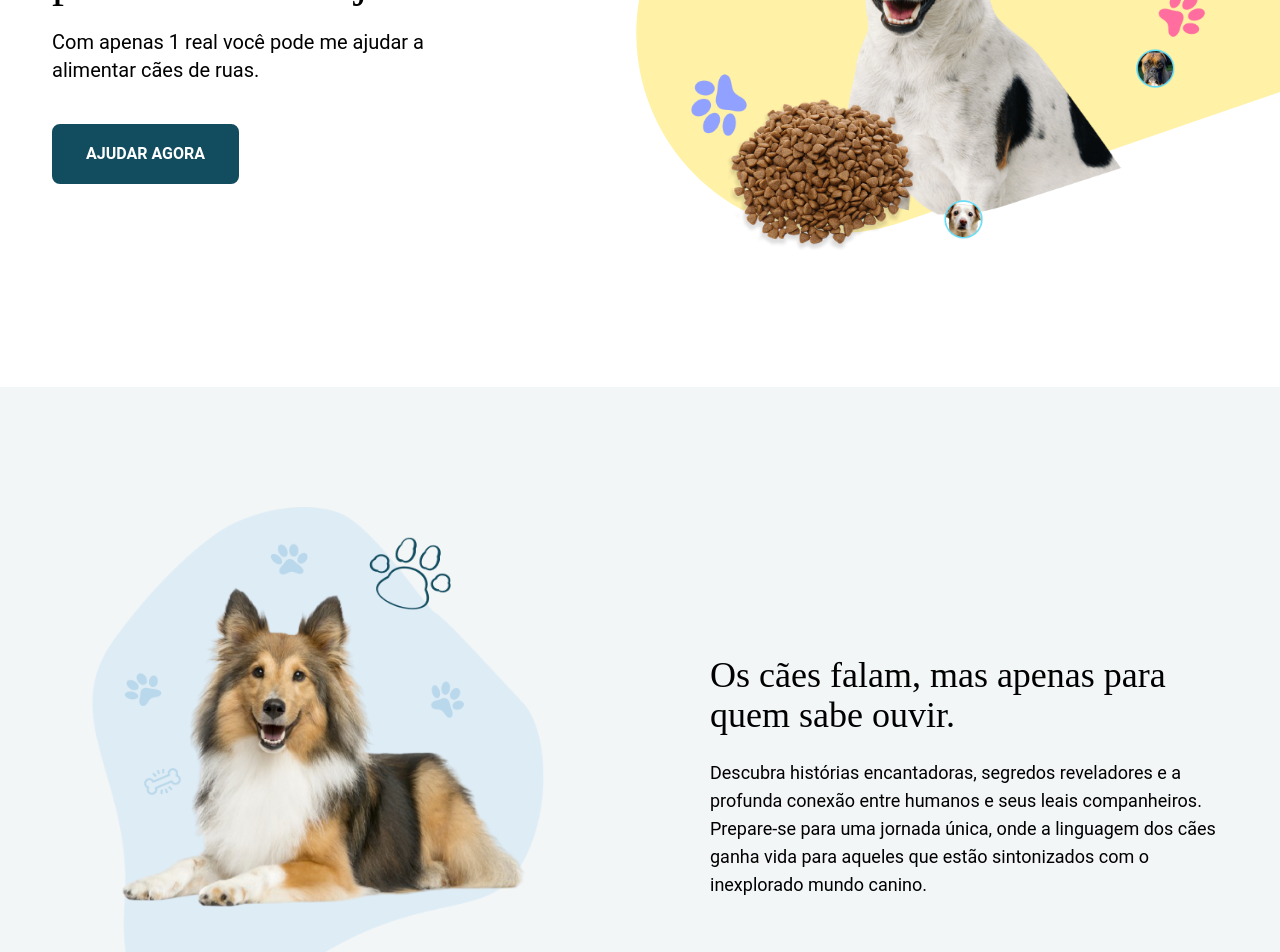
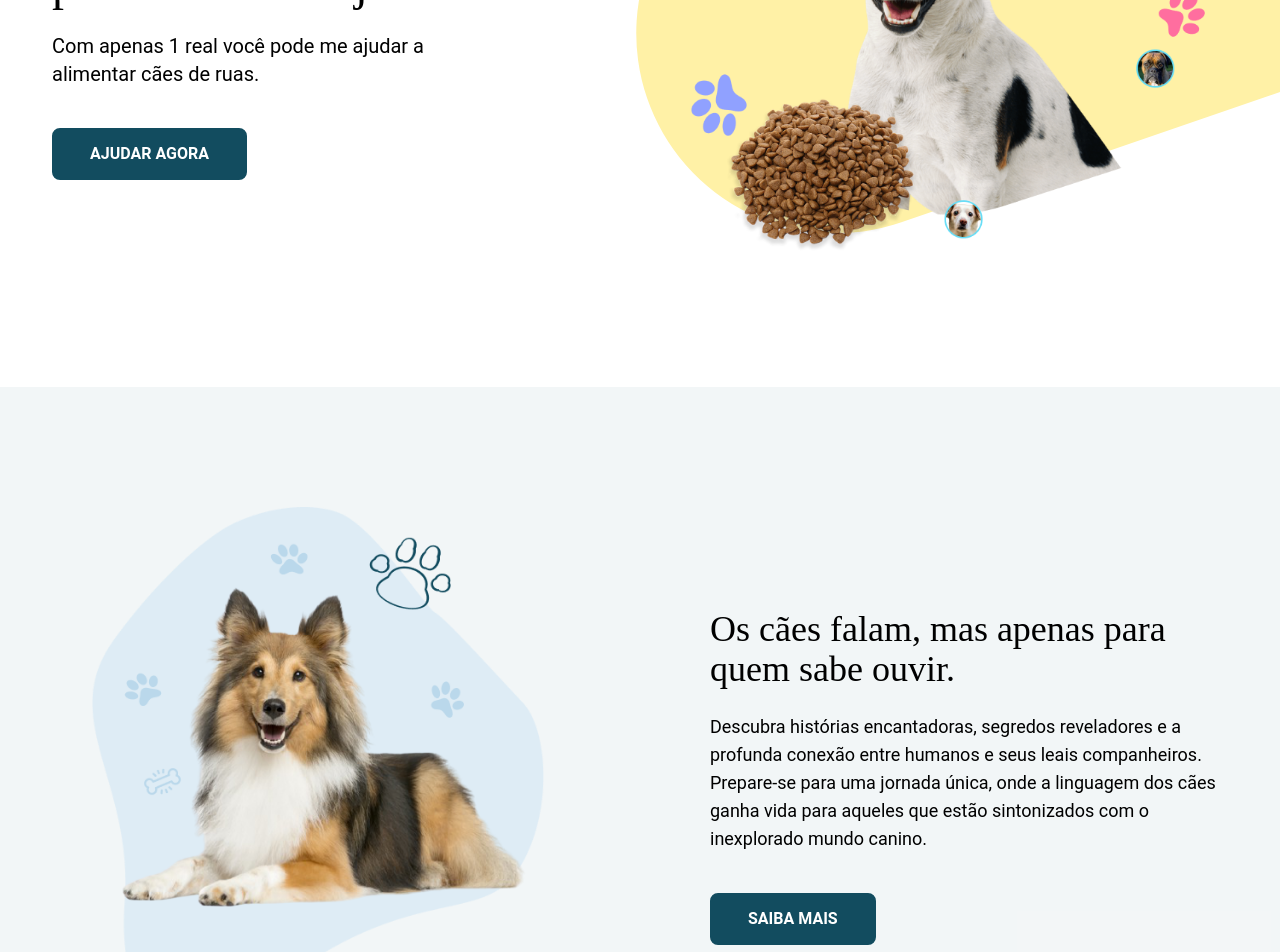
Before and after one commit to gabrielalencs/Desafios-CodeLab, a React (Vite) app in the folder desafio_08/: page / in a window 1280 px wide. Shown: the part 360-1312 px from the top of the page. Built offline with nearby package versions, Linux system fonts and the light colour scheme.

Commit message:
desafio 08 - finaliza seção "dog stories"

```diff
--- a/desafio_08/src/components/Button/index.jsx
+++ b/desafio_08/src/components/Button/index.jsx
@@ -2,7 +2,7 @@ import React from 'react'
 
 const Button = ({ text, width }) => {
     return (
-        <button className={`mt-10 bg-blue-secondary text-white py-4 px-8 rounded-lg uppercase font-semibold ${width} duration-500 border-2 border-blue-secondary hover:bg-transparent hover:text-blue-secondary`}>{text}</button>
+        <button className={`mt-10 bg-blue-secondary text-white py-3 px-9 rounded-lg uppercase font-semibold ${width} duration-300 border-2 border-blue-secondary hover:bg-transparent hover:text-blue-secondary`}>{text}</button>
     )
 }
 
--- a/desafio_08/src/components/DogStoriesSection/index.jsx
+++ b/desafio_08/src/components/DogStoriesSection/index.jsx
@@ -1,4 +1,6 @@
 import DogStoriesImage from '../../assets/images/dog-2.png';
+
+import Button from '../Button';
 
 const DogStoriesSection = () => {
     return (
@@ -12,6 +14,7 @@ const DogStoriesSection = () => {
                     <p className='mt-6 text-sm xl:text-lg'>
                         Descubra histórias encantadoras, segredos reveladores e a profunda conexão entre humanos e seus leais companheiros. Prepare-se para uma jornada única, onde a linguagem dos cães ganha vida para aqueles que estão sintonizados com o inexplorado mundo canino.
                     </p>
+                    <Button text='Saiba Mais' />
                 </div>
             </div>
         </section>
```
